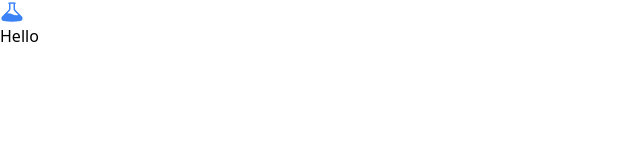
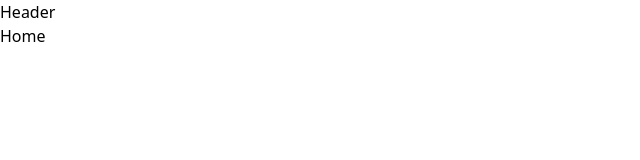
Before and after one commit to MustafaYilmaz1625/my-portfolio-nextjs-tailwindcss, a React (Create React App) app: page / in a window 1280 px wide. Shown: the top 160 px of the page, without its empty margins (0-640 px from the left). Built offline with nearby package versions, Linux system fonts and the light colour scheme.

Commit message:
add react-router-dom on page

```diff
--- a/package.json
+++ b/package.json
@@ -14,7 +14,7 @@
     "react": "^18.2.0",
     "react-dom": "^18.2.0",
     "react-icons": "^4.7.1",
-    "react-router": "^6.8.0",
+    "react-router-dom": "6.4.2",
     "react-scripts": "5.0.1",
     "typescript": "^4.9.4",
     "web-vitals": "^2.1.4"
--- a/src/App.tsx
+++ b/src/App.tsx
@@ -1,12 +1,17 @@
 import React from "react";
 import { BeakerIcon } from "@heroicons/react/24/solid"
+import { BrowserRouter, Routes, Route } from "react-router-dom";
+import Header from "./componets/header/Header";
+import { Home } from "./pages/home/Home";
 
 function App() {
   return (
-    <div>
-      <BeakerIcon className="h-6 w-6 text-blue-500" />
-      <h1>Hello</h1>
-    </div>
+    <BrowserRouter>
+      <Header />
+      <Routes>
+        <Route path="/*" element={<Home  />} />
+      </Routes>
+    </BrowserRouter>
   );
 }
 
--- a/src/componets/header/Header.tsx
+++ b/src/componets/header/Header.tsx
@@ -1,7 +1,10 @@
 import React from 'react'
+import Medicine from "../../assets/images/Medicine.svg"
+import {AiOutlineSearch} from "react-icons/ai"
 
 export default function Header() {
   return (
+
     <div>Header</div>
   )
 }
--- /dev/null
+++ b/src/pages/home/Home.tsx
@@ -0,0 +1,7 @@
+import React from 'react'
+
+export const Home = () => {
+  return (
+    <div>Home</div>
+  )
+}
```
Also changed, not shown: 1 other file (tests, documents, lock files or other folders).
